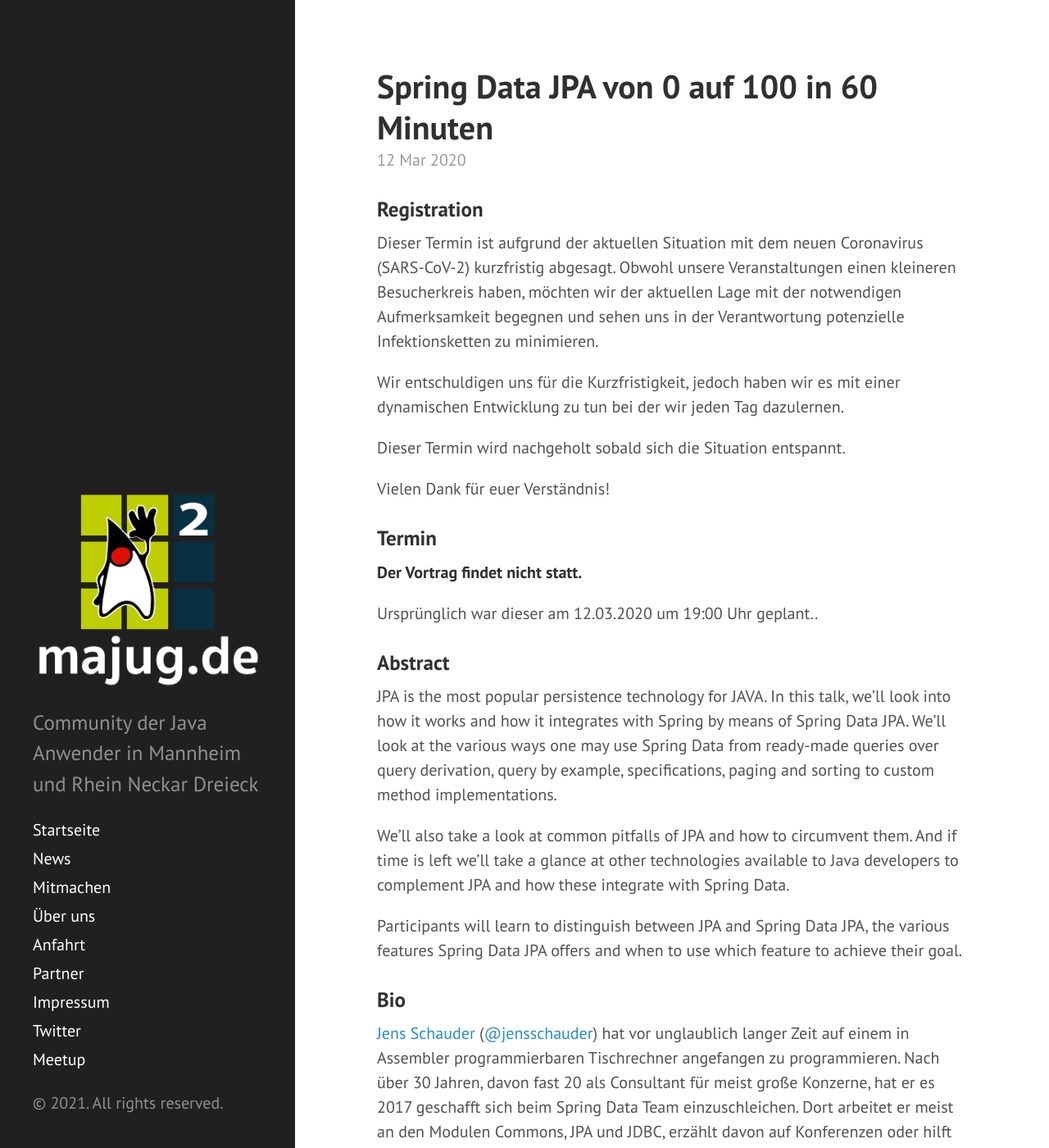
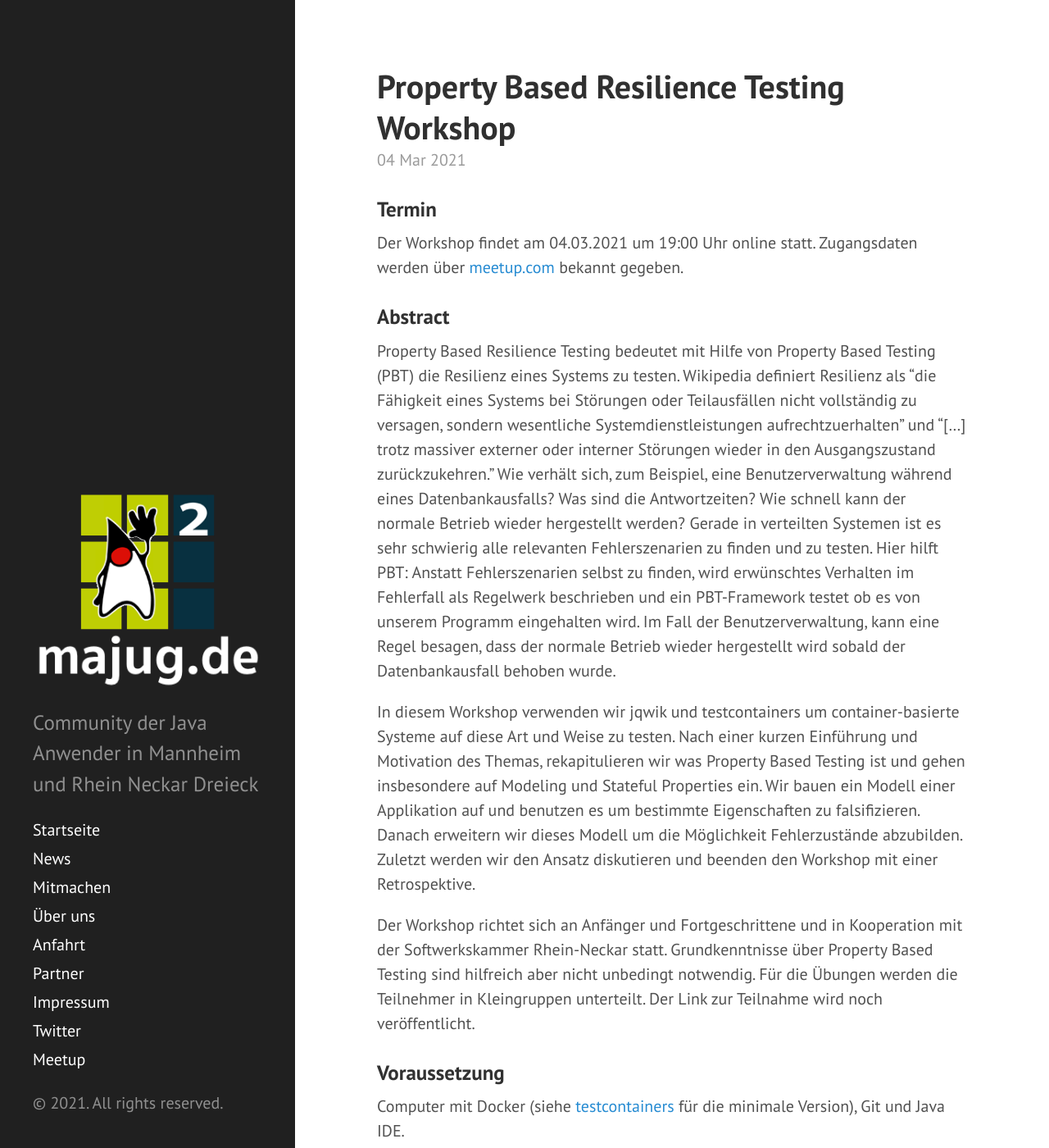
Before and after one commit to majug/majug.github.io, a Jekyll site: the page built from index.html, in a window 1280 px wide and 1400 px high. Shown: the whole window at 82% size. Built offline with Jekyll 4.4.1, drawn with Linux system fonts in a browser that asks for light colours; some of the changed text lies outside the part shown.

Commit message:
Added workshop and moved talk from start page

```diff
--- /dev/null
+++ b/_posts/2021-03-04-property-based-resilience-testing.md
@@ -0,0 +1,33 @@
+---
+layout: post
+title: "Property Based Resilience Testing Workshop"
+speaker: "Gregor Trefs"
+location: "Online"
+state: startpage
+---
+
+### Termin
+
+Der Workshop findet am 04.03.2021 um 19:00 Uhr online statt. Zugangsdaten werden über [meetup.com](https://www.meetup.com/de-DE/mannheim-java-usergroup/events/275945757/) bekannt gegeben.
+
+### Abstract
+
+Property Based Resilience Testing bedeutet mit Hilfe von Property Based Testing (PBT) die Resilienz eines Systems zu testen. Wikipedia definiert Resilienz als “die Fähigkeit eines Systems bei Störungen oder Teilausfällen nicht vollständig zu versagen, sondern wesentliche Systemdienstleistungen aufrechtzuerhalten” und “[...] trotz massiver externer oder interner Störungen wieder in den Ausgangszustand zurückzukehren.” Wie verhält sich, zum Beispiel, eine Benutzerverwaltung während eines Datenbankausfalls? Was sind die Antwortzeiten? Wie schnell kann der normale Betrieb wieder hergestellt werden? Gerade in verteilten Systemen ist es sehr schwierig alle relevanten Fehlerszenarien zu finden und zu testen. Hier hilft PBT: Anstatt Fehlerszenarien selbst zu finden, wird erwünschtes Verhalten im Fehlerfall als Regelwerk beschrieben und ein PBT-Framework testet ob es von unserem Programm eingehalten wird. Im Fall der Benutzerverwaltung, kann eine Regel besagen, dass der normale Betrieb wieder hergestellt wird sobald der Datenbankausfall behoben wurde.
+
+In diesem Workshop verwenden wir jqwik und testcontainers um container-basierte Systeme auf diese Art und Weise zu testen. Nach einer kurzen Einführung und Motivation des Themas, rekapitulieren wir was Property Based Testing ist und gehen insbesondere auf Modeling und Stateful Properties ein. Wir bauen ein Modell einer Applikation auf und benutzen es um bestimmte Eigenschaften zu falsifizieren. Danach erweitern wir dieses Modell um die Möglichkeit Fehlerzustände abzubilden. Zuletzt werden wir den Ansatz diskutieren und beenden den Workshop mit einer Retrospektive.
+
+Der Workshop richtet sich an Anfänger und Fortgeschrittene und in Kooperation mit der Softwerkskammer Rhein-Neckar statt. Grundkenntnisse über Property Based Testing sind hilfreich aber nicht unbedingt notwendig. Für die Übungen werden die Teilnehmer in Kleingruppen unterteilt. Der Link zur Teilnahme wird noch veröffentlicht.
+
+### Voraussetzung
+
+Computer mit Docker (siehe [testcontainers](https://www.testcontainers.org/supported_docker_environment) für die minimale Version), Git und Java IDE.
+
+### Lernziele
+
+Die Zuhörer/-innen lernen
+* wie eine container-basierte Umgebung in Tests aufgebaut wird und
+* wie Stateful Properties bestimmt und mit Hilfe von Modeling getestet werden.
+
+### Bio
+
+[Gregor Trefs](https://twitter.com/gtrefs) ist Software Development Manager bei LivePerson, Mitorganisator der Java User Group Mannheim und Softwerkskammer Rhein-Neckar. Weiterhin ist er der Autor der testcontainers Extension für jqwik.
```
Also changed, not shown: _posts/2020-03-12-spring-data-jpa-0-auf-100.md (+0 -1 lines).
